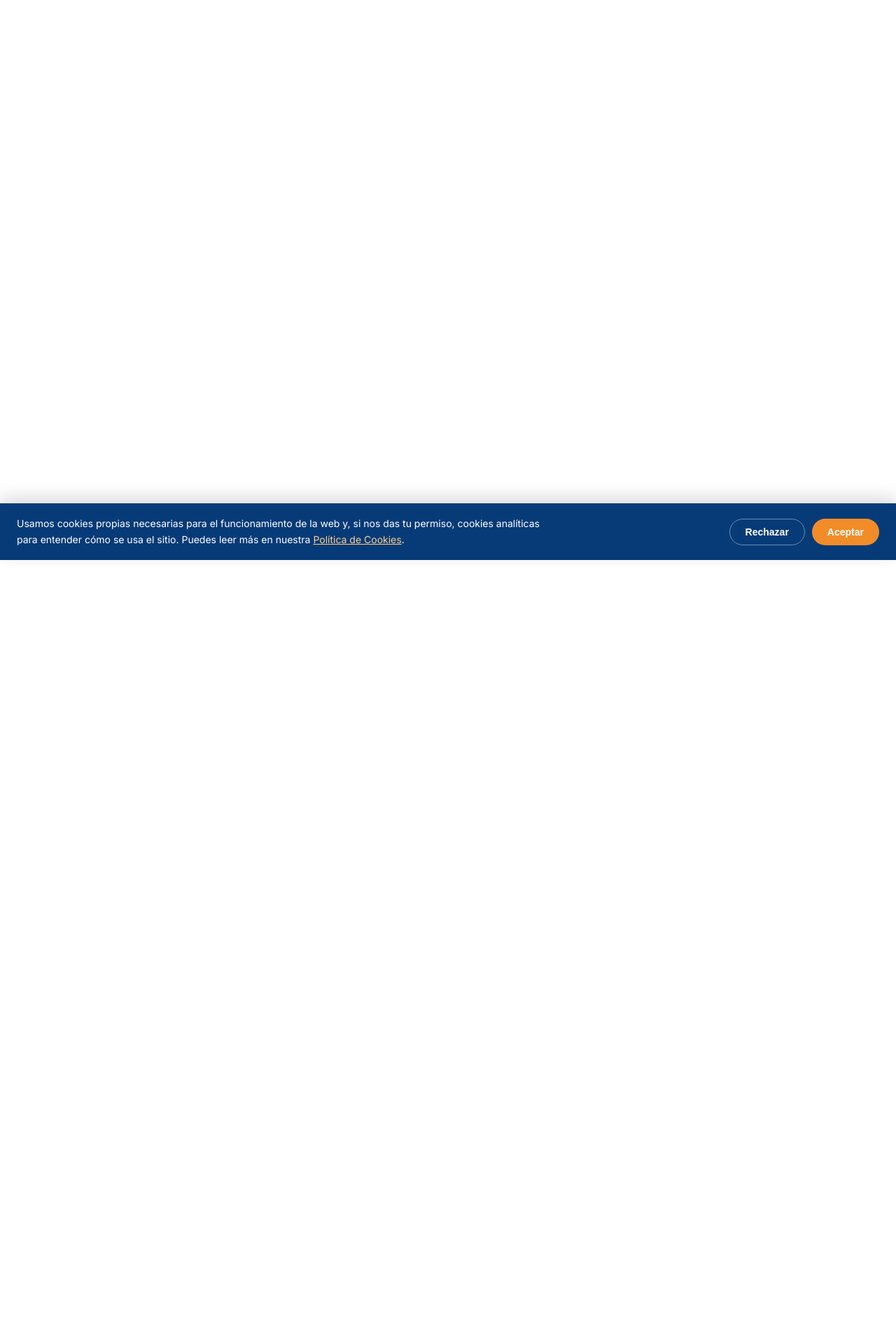
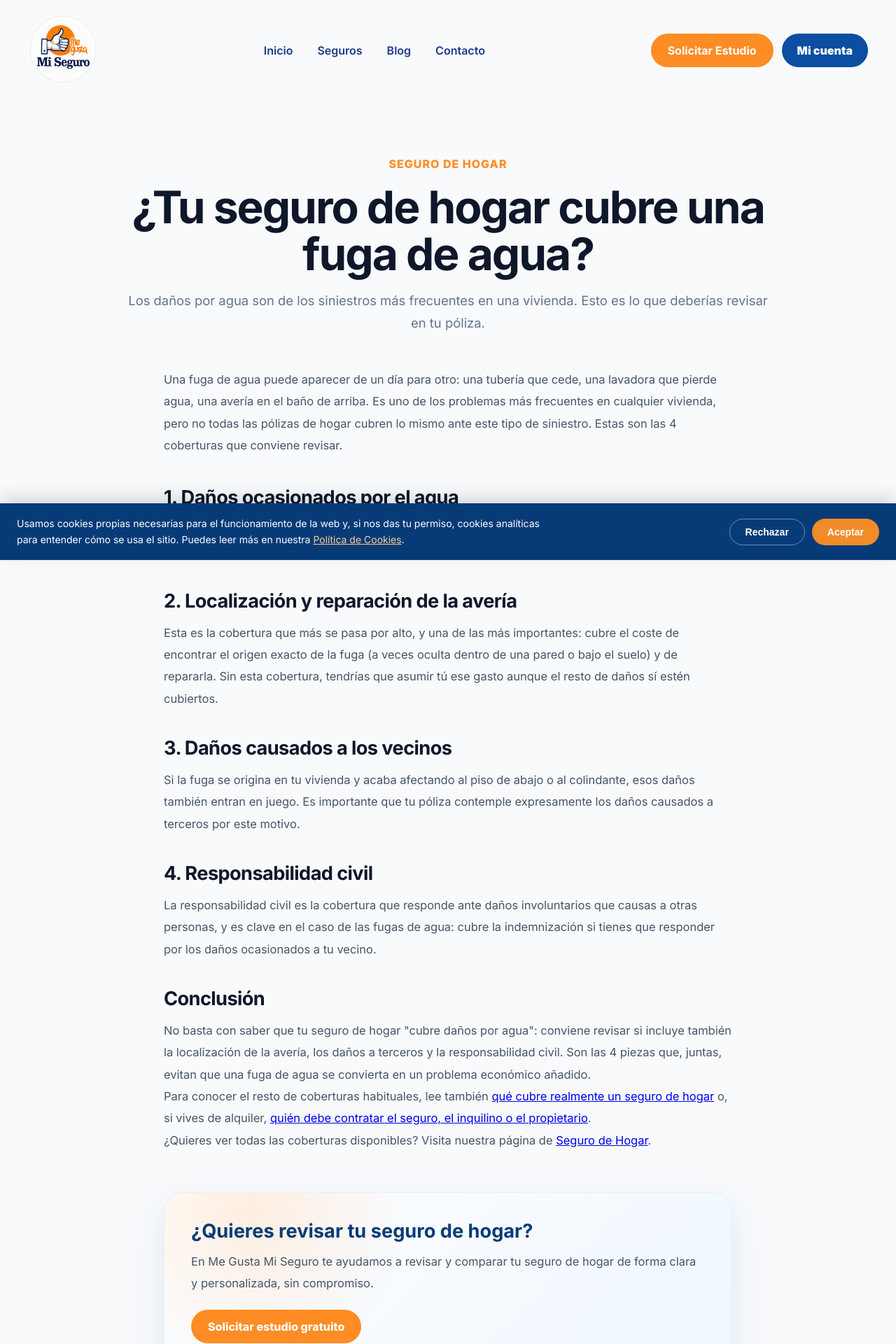
Before and after one commit to JaviGzlez/megustamiseguro, a React (Vite) app: page /blog/seguro-hogar-cubre-fuga-de-agua in a window 1280 px wide. Shown: the top 1920 px of the page at 70% size. Before the commit the page ends 800 px from the top, so only its background shows below. Built offline with nearby package versions, Linux system fonts and the light colour scheme.

Commit message:
update blog 2.0

```diff
--- a/scripts/prerender-meta.mjs
+++ b/scripts/prerender-meta.mjs
@@ -184,6 +184,12 @@ const ROUTES = [
     description:
       "El plazo legal para oponerte a la renovación de tu seguro, cómo comunicarlo correctamente y los pasos para cambiar de compañía sin quedarte sin cobertura.",
   },
+  {
+    path: "/blog/seguro-hogar-cubre-fuga-de-agua",
+    title: "¿Tu seguro de hogar cubre una fuga de agua? Qué deberías revisar | Me Gusta Mi Seguro",
+    description:
+      "Daños por agua, localización y reparación de la avería, daños a vecinos y responsabilidad civil: qué debería incluir tu seguro de hogar ante una fuga de agua.",
+  },
 ];
 
 function buildHtml(template, route) {
--- a/src/main.jsx
+++ b/src/main.jsx
@@ -28,6 +28,7 @@ import ArticuloSeguroCocheNoveles from "./pages/ArticuloSeguroCocheNoveles";
 import ArticuloSeguroHogarAlquiler from "./pages/ArticuloSeguroHogarAlquiler";
 import ArticuloSeguroVidaHipoteca from "./pages/ArticuloSeguroVidaHipoteca";
 import ArticuloCambiarDeSeguroPlazos from "./pages/ArticuloCambiarDeSeguroPlazos";
+import ArticuloSeguroHogarFugaAgua from "./pages/ArticuloSeguroHogarFugaAgua";
 import AvisoLegal from "./pages/AvisoLegal";
 import PoliticaPrivacidad from "./pages/PoliticaPrivacidad";
 import PoliticaCookies from "./pages/PoliticaCookies";
@@ -117,6 +118,10 @@ ReactDOM.createRoot(document.getElementById("root")).render(
            path="/blog/cuanta-antelacion-cambiar-de-seguro"
            element={<ArticuloCambiarDeSeguroPlazos />}
         />
+        <Route
+           path="/blog/seguro-hogar-cubre-fuga-de-agua"
+           element={<ArticuloSeguroHogarFugaAgua />}
+        />
 
         <Route path="/aviso-legal" element={<AvisoLegal />} />
         <Route path="/politica-privacidad" element={<PoliticaPrivacidad />} />
--- a/src/pages/ArticuloSeguroHogar.jsx
+++ b/src/pages/ArticuloSeguroHogar.jsx
@@ -121,6 +121,9 @@ function ArticuloSeguroHogar() {
           Si vives de alquiler, te interesa saber{" "}
           <a href="/blog/seguro-hogar-alquiler-inquilino-o-propietario">
             quién debe contratar el seguro, el inquilino o el propietario
+          </a>. Y si te preocupan concretamente los daños por agua, lee{" "}
+          <a href="/blog/seguro-hogar-cubre-fuga-de-agua">
+            si tu seguro de hogar cubre una fuga de agua
           </a>.
         </p>
 
--- a/src/pages/ArticuloSeguroHogarAlquiler.jsx
+++ b/src/pages/ArticuloSeguroHogarAlquiler.jsx
@@ -151,6 +151,9 @@ function ArticuloSeguroHogarAlquiler() {
           Para conocer todas las coberturas habituales de una vivienda, lee{" "}
           <a href="/blog/que-cubre-realmente-un-seguro-de-hogar">
             qué cubre realmente un seguro de hogar
+          </a>, y si te preocupan los daños por agua en concreto,{" "}
+          <a href="/blog/seguro-hogar-cubre-fuga-de-agua">
+            si tu seguro cubre una fuga de agua
           </a>.
         </p>
 
--- /dev/null
+++ b/src/pages/ArticuloSeguroHogarFugaAgua.jsx
@@ -0,0 +1,175 @@
+import "./Blog.css";
+import { Helmet } from "react-helmet-async";
+import FaqSchema from "../components/FaqSchema";
+
+function ArticuloSeguroHogarFugaAgua() {
+  return (
+    <main className="blogPage">
+      <Helmet>
+        <title>¿Tu seguro de hogar cubre una fuga de agua? Qué deberías revisar | Me Gusta Mi Seguro</title>
+        <meta
+          name="description"
+          content="Daños por agua, localización y reparación de la avería, daños a vecinos y responsabilidad civil: qué debería incluir tu seguro de hogar ante una fuga de agua."
+        />
+              <link rel="canonical" href="https://megustamiseguro.es/blog/seguro-hogar-cubre-fuga-de-agua" />
+
+        <meta property="og:type" content="website" />
+        <meta property="og:title" content="¿Tu seguro de hogar cubre una fuga de agua? Qué deberías revisar | Me Gusta Mi Seguro" />
+        <meta property="og:description" content="Daños por agua, localización y reparación de la avería, daños a vecinos y responsabilidad civil: qué debería incluir tu seguro de hogar ante una fuga de agua." />
+        <meta property="og:url" content="https://megustamiseguro.es/blog/seguro-hogar-cubre-fuga-de-agua" />
+        <meta property="og:image" content="https://megustamiseguro.es/og-image.jpg" />
+        <meta property="og:locale" content="es_ES" />
+        <meta property="og:site_name" content="Me Gusta Mi Seguro" />
+
+        <meta name="twitter:card" content="summary_large_image" />
+        <meta name="twitter:title" content="¿Tu seguro de hogar cubre una fuga de agua? Qué deberías revisar | Me Gusta Mi Seguro" />
+        <meta name="twitter:description" content="Daños por agua, localización y reparación de la avería, daños a vecinos y responsabilidad civil: qué debería incluir tu seguro de hogar ante una fuga de agua." />
+        <meta name="twitter:image" content="https://megustamiseguro.es/og-image.jpg" />
+      </Helmet>
+
+      <FaqSchema
+        items={[
+          {
+            question: "¿Mi seguro de hogar cubre una fuga de agua?",
+            answer:
+              "La mayoría de seguros de hogar cubren los daños ocasionados por el agua, pero no todas las pólizas incluyen la localización y reparación de la avería que la ha causado, así que conviene revisarlo antes de contratar.",
+          },
+          {
+            question: "¿Qué diferencia hay entre daños por agua y localización de la avería?",
+            answer:
+              "Los daños por agua cubren lo que se estropea (suelos, muebles, techos), mientras que la localización y reparación de la avería cubre el coste de encontrar y arreglar el origen del problema, por ejemplo una tubería rota. No todas las pólizas incluyen ambas coberturas.",
+          },
+          {
+            question: "¿Quién paga si la fuga de mi casa daña al vecino de abajo?",
+            answer:
+              "Si la fuga se origina en tu vivienda, normalmente responde tu seguro de responsabilidad civil, que cubre los daños que ocasiones de forma involuntaria a terceros, incluidos los vecinos.",
+          },
+        ]}
+      />
+
+      <header className="blogHeader">
+        <a href="/">
+          <img
+            src="/images/logo.png"
+            alt="Me Gusta Mi Seguro"
+            className="blogLogo"
+          />
+        </a>
+
+        <nav className="blogNav">
+          <a href="/">Inicio</a>
+          <a href="/#seguros">Seguros</a>
+          <a href="/blog">Blog</a>
+          <a href="/#contacto">Contacto</a>
+        </nav>
+
+        <div className="headerAcciones">
+          <a href="/#contacto" className="blogHeaderBtn">
+          Solicitar Estudio
+          </a>
+
+          <a href="/mi-cuenta" className="miCuentaBtn">
+          Mi cuenta
+          </a>
+        </div>
+      </header>
+
+      <section className="articleHero">
+        <p>Seguro de Hogar</p>
+
+        <h1>¿Tu seguro de hogar cubre una fuga de agua?</h1>
+
+        <span>
+          Los daños por agua son de los siniestros más frecuentes en una
+          vivienda. Esto es lo que deberías revisar en tu póliza.
+        </span>
+      </section>
+
+      <article className="articleContent">
+        <p className="articleIntro">
+          Una fuga de agua puede aparecer de un día para otro: una tubería
+          que cede, una lavadora que pierde agua, una avería en el baño de
+          arriba. Es uno de los problemas más frecuentes en cualquier
+          vivienda, pero no todas las pólizas de hogar cubren lo mismo ante
+          este tipo de siniestro. Estas son las 4 coberturas que conviene
+          revisar.
+        </p>
+
+        <h2>1. Daños ocasionados por el agua</h2>
+
+        <p>
+          Es la cobertura más básica: cubre los daños materiales que provoca
+          el agua una vez ya se ha producido la fuga, como suelos, paredes,
+          muebles o electrodomésticos afectados.
+        </p>
+
+        <h2>2. Localización y reparación de la avería</h2>
+
+        <p>
+          Esta es la cobertura que más se pasa por alto, y una de las más
+          importantes: cubre el coste de encontrar el origen exacto de la
+          fuga (a veces oculta dentro de una pared o bajo el suelo) y de
+          repararla. Sin esta cobertura, tendrías que asumir tú ese gasto
+          aunque el resto de daños sí estén cubiertos.
+        </p>
+
+        <h2>3. Daños causados a los vecinos</h2>
+
+        <p>
+          Si la fuga se origina en tu vivienda y acaba afectando al piso de
+          abajo o al colindante, esos daños también entran en juego. Es
+          importante que tu póliza contemple expresamente los daños causados
+          a terceros por este motivo.
+        </p>
+
+        <h2>4. Responsabilidad civil</h2>
+
+        <p>
+          La responsabilidad civil es la cobertura que responde ante daños
+          involuntarios que causas a otras personas, y es clave en el caso de
+          las fugas de agua: cubre la indemnización si tienes que responder
+          por los daños ocasionados a tu vecino.
+        </p>
+
+        <h2>Conclusión</h2>
+
+        <p>
+          No basta con saber que tu seguro de hogar "cubre daños por agua":
+          conviene revisar si incluye también la localización de la avería,
+          los daños a terceros y la responsabilidad civil. Son las 4 piezas
+          que, juntas, evitan que una fuga de agua se convierta en un
+          problema económico añadido.
+        </p>
+
+        <p>
+          Para conocer el resto de coberturas habituales, lee también{" "}
+          <a href="/blog/que-cubre-realmente-un-seguro-de-hogar">
+            qué cubre realmente un seguro de hogar
+          </a>{" "}
+          o, si vives de alquiler,{" "}
+          <a href="/blog/seguro-hogar-alquiler-inquilino-o-propietario">
+            quién debe contratar el seguro, el inquilino o el propietario
+          </a>.
+        </p>
+
+        <p>
+          ¿Quieres ver todas las coberturas disponibles? Visita nuestra
+          página de <a href="/seguro-hogar">Seguro de Hogar</a>.
+        </p>
+
+        <div className="articleCta">
+          <h3>¿Quieres revisar tu seguro de hogar?</h3>
+
+          <p>
+            En Me Gusta Mi Seguro te ayudamos a revisar y comparar tu seguro
+            de hogar de forma clara y personalizada, sin compromiso.
+          </p>
+
+          <a href="/#contacto">Solicitar estudio gratuito</a>
+        </div>
+      </article>
+    </main>
+  );
+}
+
+export default ArticuloSeguroHogarFugaAgua;
--- a/src/pages/Blog.jsx
+++ b/src/pages/Blog.jsx
@@ -72,6 +72,11 @@ function Blog() {
       title: "¿Con cuánta antelación puedo cambiar de seguro?",
       text: "Plazos legales y pasos para hacerlo sin quedarte sin cobertura.",
       url: "/blog/cuanta-antelacion-cambiar-de-seguro",
+    },
+    {
+      title: "¿Tu seguro de hogar cubre una fuga de agua?",
+      text: "Daños por agua, localización de la avería, vecinos y responsabilidad civil.",
+      url: "/blog/seguro-hogar-cubre-fuga-de-agua",
     },
   ];
 
```
Also changed, not shown: 1 other file (tests, documents, lock files or other folders).
